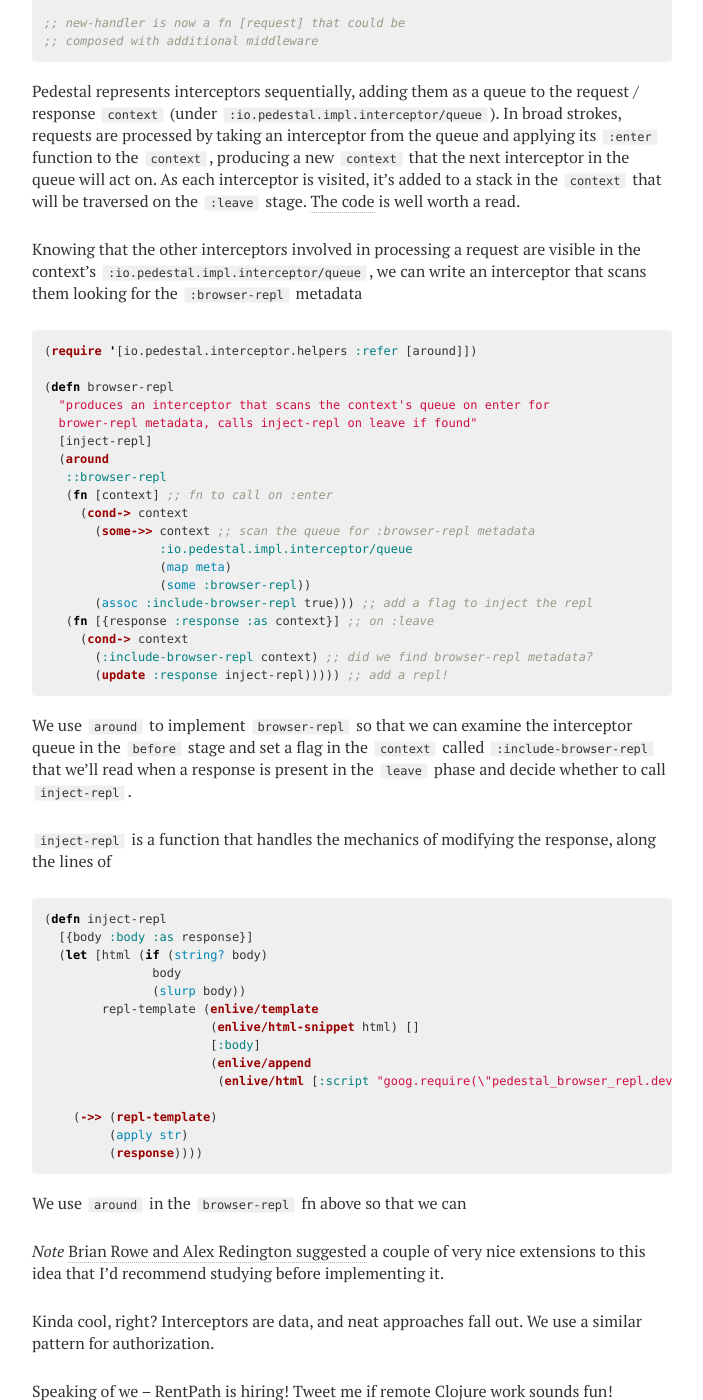
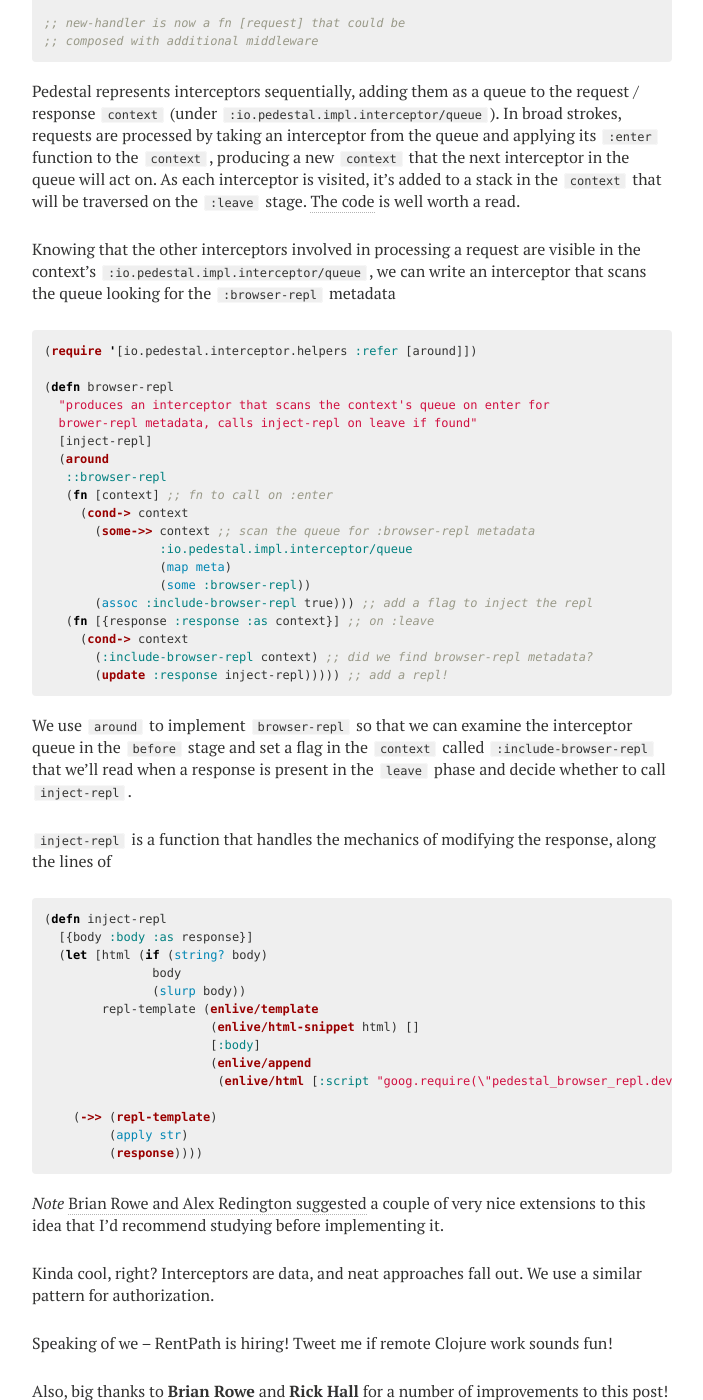
Before and after one commit to stuarth/stuarth.github.io, a Jekyll site: the page built from _posts/2015-05-22-pedestal-browser-repl.markdown, in a window 1280 px wide and 1400 px high, scrolled down 1411 px. Shown: the whole window, without its empty margins (288-991 px from the left). Built offline with Jekyll 4.4.1, drawn with Linux system fonts in a browser that asks for light colours; nearby versions of some CDN libraries.

Commit message:
more feedback from Rick

```diff
--- a/_posts/2015-05-22-pedestal-browser-repl.markdown
+++ b/_posts/2015-05-22-pedestal-browser-repl.markdown
@@ -68,7 +68,7 @@ Interceptors serve a similar role as middlewares in Ring but the implementation
 
 Pedestal represents interceptors sequentially, adding them as a queue to the request / response `context` (under `:io.pedestal.impl.interceptor/queue`). In broad strokes, requests are processed by taking an interceptor from the queue and applying its `:enter` function to the `context`, producing a new `context` that the next interceptor in the queue will act on. As each interceptor is visited, it's added to a stack in the `context` that will be traversed on the `:leave` stage. [The code](https://github.com/pedestal/pedestal/blob/73b5854d4ba01a6cd2146ca8a37ae6a2b76e8995/service/src/io/pedestal/impl/interceptor.clj#L121-L146) is well worth a read.
 
-Knowing that the other interceptors involved in processing a request are visible in the context's `:io.pedestal.impl.interceptor/queue`, we can write an interceptor that scans them looking for the `:browser-repl` metadata
+Knowing that the other interceptors involved in processing a request are visible in the context's `:io.pedestal.impl.interceptor/queue`, we can write an interceptor that scans the queue looking for the `:browser-repl` metadata
 
 {% highlight clojure %}
 (require '[io.pedestal.interceptor.helpers :refer [around]])
@@ -113,12 +113,10 @@ We use `around` to implement `browser-repl` so that we can examine the intercept
          (response))))
 {% endhighlight %}
 
-We use `around` in the `browser-repl` fn above so that we can
-
 _Note_ [Brian Rowe and Alex Redington suggested](https://groups.google.com/d/msg/pedestal-users/Peoc1LheR8I/xFXalhQFJRcJ) a couple of very nice extensions to this idea that I'd recommend studying before implementing it.
 
 Kinda cool, right? Interceptors are data, and neat approaches fall out. We use a similar pattern for authorization.
 
 Speaking of we -- RentPath is hiring! Tweet me if remote Clojure work sounds fun!
 
-Also, big thanks to __Brian Rowe__ for a number of improvements to this post!
+Also, big thanks to __Brian Rowe__ and __Rick Hall__ for a number of improvements to this post!
```
